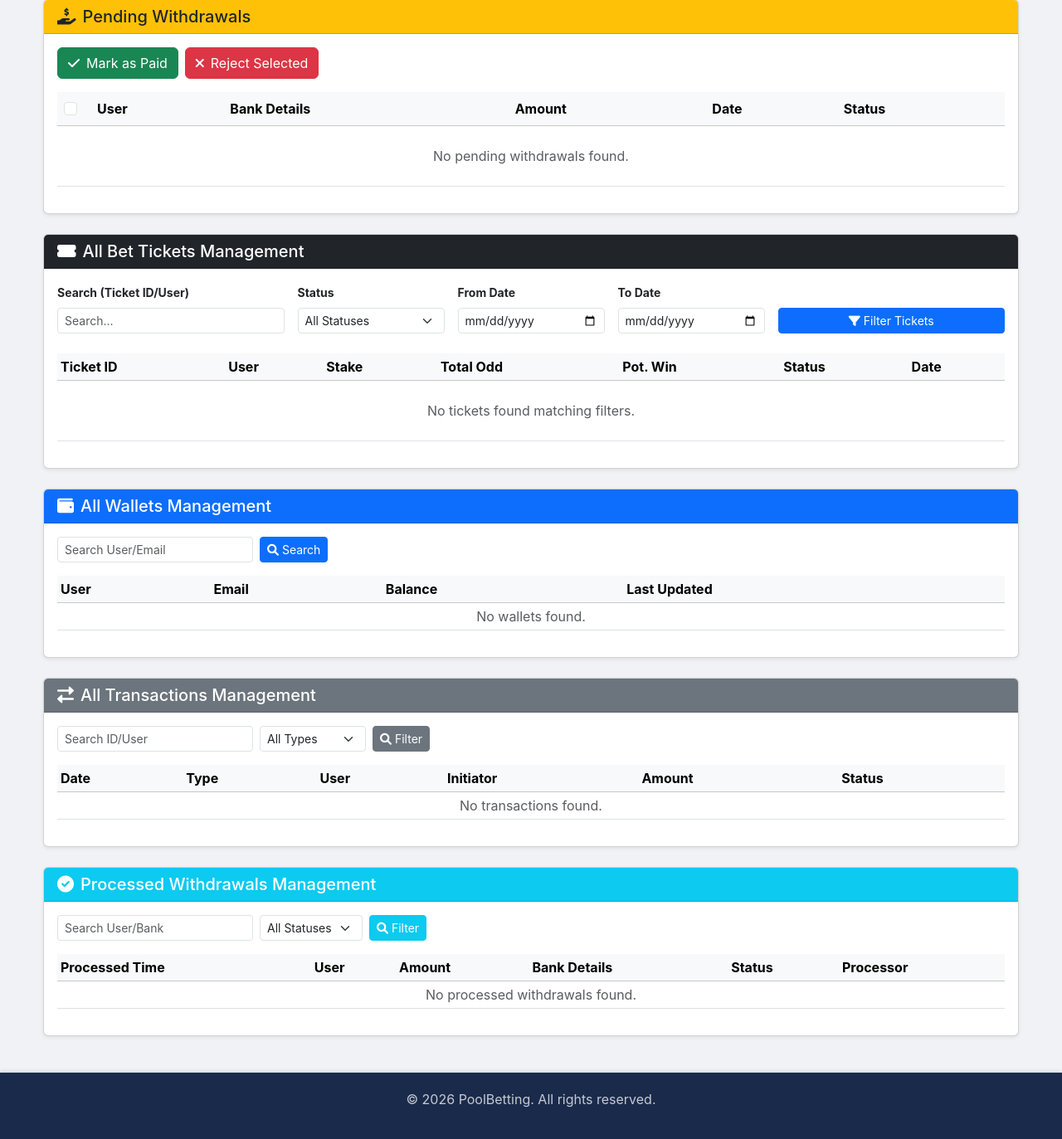
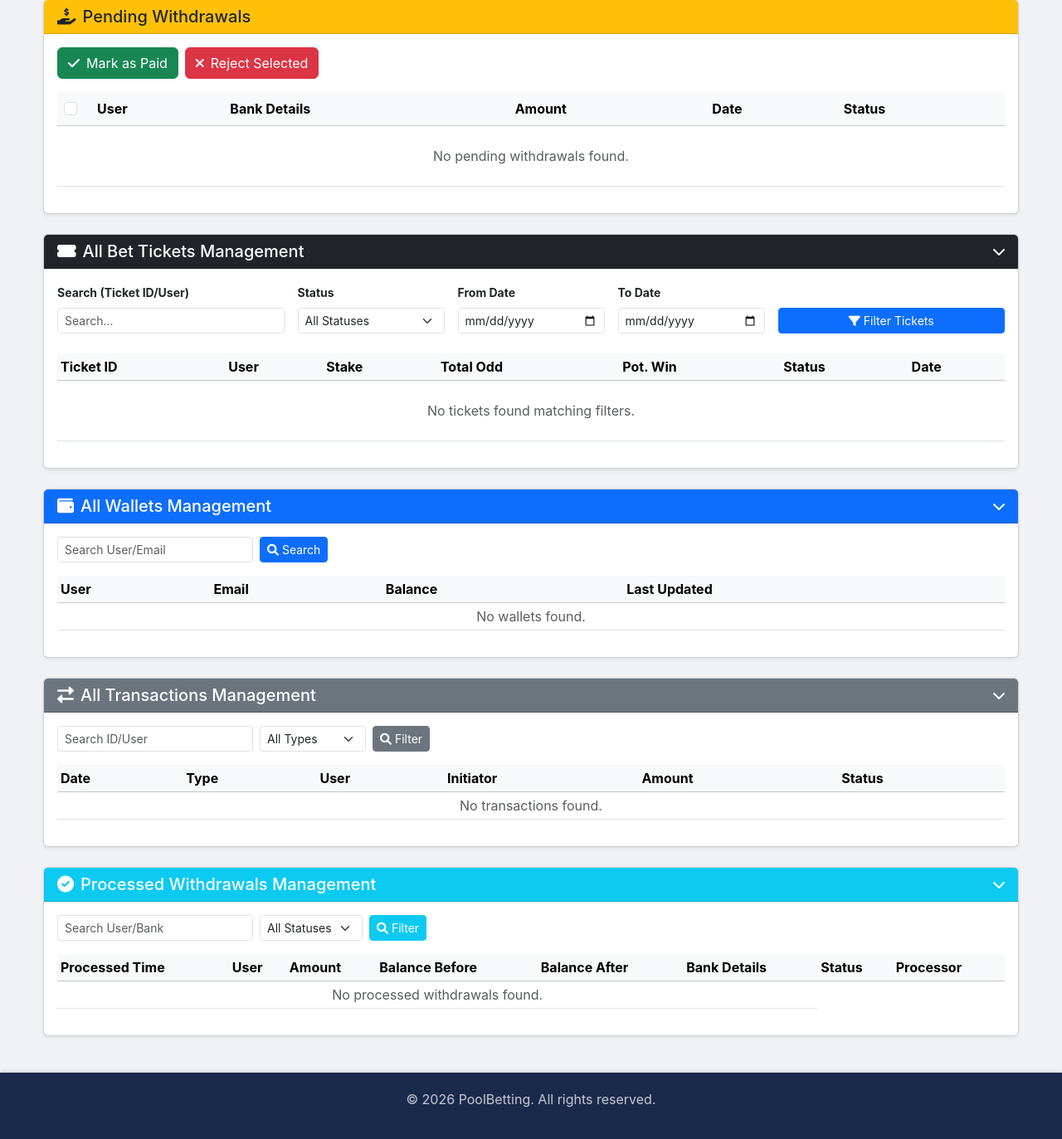
Before and after one commit to hizeetech/poolers, a Django app: template betting/templates/betting/account_user_dashboard.html in a window 1280 px wide. Shown: the part 1113-2486 px from the top of the page at 83% size. Run offline with Django 5.2, Linux system fonts and the light colour scheme; the template is opened without the code that fills it, so the values that code supplies are empty; grey boxes labelled with a size stand in for pictures from a placeholder-image service; some libraries are stand-ins or nearby versions.

Commit message:
Feat: Add dashboard toggles and withdrawal balance audit columns

```diff
--- a/betting/templates/betting/account_user_dashboard.html
+++ b/betting/templates/betting/account_user_dashboard.html
@@ -496,10 +496,11 @@
     <div class="row mt-4">
         <div class="col-12">
             <div class="card shadow-sm">
-                <div class="card-header bg-dark text-white d-flex justify-content-between align-items-center">
+                <div class="card-header bg-dark text-white d-flex justify-content-between align-items-center" role="button" data-bs-toggle="collapse" data-bs-target="#allBetTicketsBody" aria-expanded="true" aria-controls="allBetTicketsBody" style="cursor: pointer;">
                     <h5 class="mb-0"><i class="fas fa-ticket-alt me-2"></i>All Bet Tickets Management</h5>
+                    <i class="fas fa-chevron-down"></i>
                 </div>
-                <div class="card-body">
+                <div class="card-body collapse show" id="allBetTicketsBody">
                     <!-- Filters -->
                     <form method="get" class="mb-4 row g-3">
                         <!-- Preserve other pagination params if needed, or better, keep them separate.
@@ -622,10 +623,11 @@
     <div class="row mt-4">
         <div class="col-12">
             <div class="card shadow-sm">
-                <div class="card-header bg-primary text-white">
+                <div class="card-header bg-primary text-white d-flex justify-content-between align-items-center" role="button" data-bs-toggle="collapse" data-bs-target="#allWalletsBody" aria-expanded="true" aria-controls="allWalletsBody" style="cursor: pointer;">
                     <h5 class="mb-0"><i class="fas fa-wallet me-2"></i>All Wallets Management</h5>
+                    <i class="fas fa-chevron-down"></i>
                 </div>
-                <div class="card-body">
+                <div class="card-body collapse show" id="allWalletsBody">
                     <form method="get" class="row g-2 mb-3 align-items-center">
                         <div class="col-auto">
                             <input type="text" name="wallet_search" class="form-control form-control-sm" placeholder="Search User/Email" value="{{ wallet_search }}">
@@ -692,10 +694,11 @@
     <div class="row mt-4">
         <div class="col-12">
             <div class="card shadow-sm">
-                <div class="card-header bg-secondary text-white">
+                <div class="card-header bg-secondary text-white d-flex justify-content-between align-items-center" role="button" data-bs-toggle="collapse" data-bs-target="#allTransactionsBody" aria-expanded="true" aria-controls="allTransactionsBody" style="cursor: pointer;">
                     <h5 class="mb-0"><i class="fas fa-exchange-alt me-2"></i>All Transactions Management</h5>
+                    <i class="fas fa-chevron-down"></i>
                 </div>
-                <div class="card-body">
+                <div class="card-body collapse show" id="allTransactionsBody">
                     <form method="get" class="row g-2 mb-3 align-items-center">
                         <div class="col-auto">
                             <input type="text" name="txn_search" class="form-control form-control-sm" placeholder="Search ID/User" value="{{ txn_search }}">
@@ -780,10 +783,11 @@
     <div class="row mt-4">
         <div class="col-12">
             <div class="card shadow-sm">
-                <div class="card-header bg-info text-white">
+                <div class="card-header bg-info text-white d-flex justify-content-between align-items-center" role="button" data-bs-toggle="collapse" data-bs-target="#processedWithdrawalsBody" aria-expanded="true" aria-controls="processedWithdrawalsBody" style="cursor: pointer;">
                     <h5 class="mb-0"><i class="fas fa-check-circle me-2"></i>Processed Withdrawals Management</h5>
+                    <i class="fas fa-chevron-down"></i>
                 </div>
-                <div class="card-body">
+                <div class="card-body collapse show" id="processedWithdrawalsBody">
                     <form method="get" class="row g-2 mb-3 align-items-center">
                         <div class="col-auto">
                             <input type="text" name="pw_search" class="form-control form-control-sm" placeholder="Search User/Bank" value="{{ pw_search }}">
@@ -813,6 +817,8 @@
                                     <th>Processed Time</th>
                                     <th>User</th>
                                     <th>Amount</th>
+                                    <th>Balance Before</th>
+                                    <th>Balance After</th>
                                     <th>Bank Details</th>
                                     <th>Status</th>
                                     <th>Processor</th>
@@ -824,6 +830,8 @@
                                     <td class="small">{{ pw.approved_rejected_time|date:"M d, H:i" }}</td>
                                     <td>{{ pw.user.email }}</td>
                                     <td class="fw-bold">₦{{ pw.amount|floatformat:2 }}</td>
+                                    <td>₦{{ pw.balance_before|floatformat:2 }}</td>
+                                    <td>₦{{ pw.balance_after|floatformat:2 }}</td>
                                     <td class="small">
                                         {{ pw.bank_name }}<br>
                                         {{ pw.account_number }}
```
